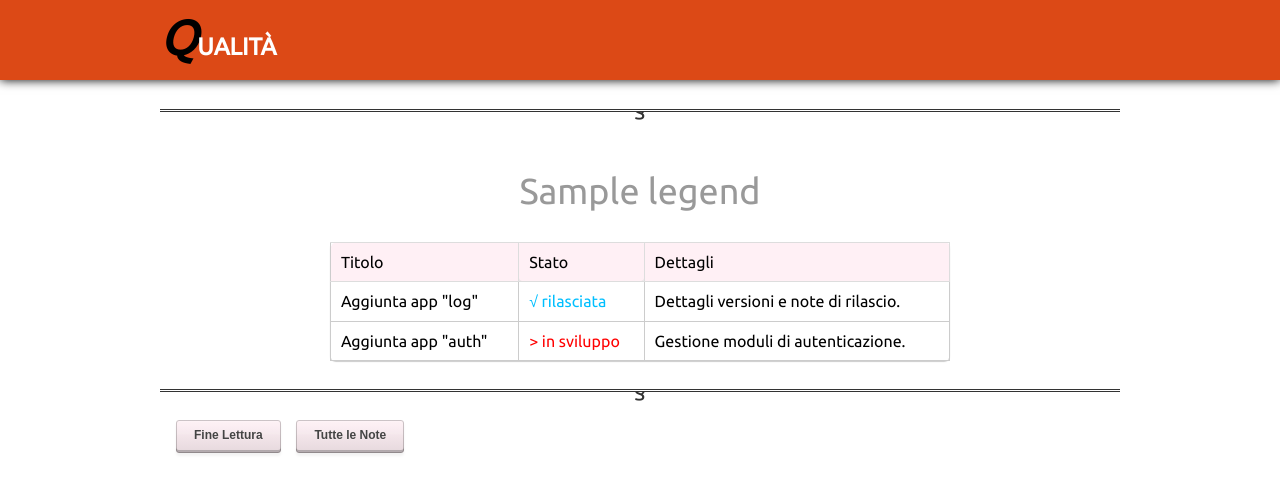
After one commit to flavoi/Qualita, a Django app: template log/templates/notes.html in a window 1280 px wide. The commit adds this page. Shown: the top 492 px of the page. Run offline with Django 3.2, Linux system fonts and the light colour scheme; data comes from the database, SQL or seed files in the repository; both versions use the stored data as it was after the commit; the template is opened without the code that fills it: values that come from a table or form of the project are taken from there, most other values are stand-ins (such as "Sample title", 1, 10 or a date in 2020); parts of the project's set-up code (start-up, migrations or seed data) failed here and were passed over.

Commit message:
Finalizzata app 'log'.

```diff
--- a/Qualita/settings.py
+++ b/Qualita/settings.py
@@ -129,6 +129,7 @@ INSTALLED_APPS = (
     'django.contrib.admin',
     'media',
     'core',
+    'log',
 )
 
 # A sample logging configuration. The only tangible logging
--- a/Qualita/urls.py
+++ b/Qualita/urls.py
@@ -5,13 +5,22 @@ from django.conf import settings
 from django.contrib import admin
 admin.autodiscover()
 
+# Generale
 urlpatterns = patterns('',
     url(r'^admin/', include(admin.site.urls)),
     url(r'^grappelli/', include('grappelli.urls')),
 )
 
+# App core
 urlpatterns += patterns('core',
     url(r'^$', 'views.render_to_home', name="home"),
+)
+
+# App log
+urlpatterns += patterns('log',
+    url(r'^note/$', 'views.notes', name="notes"),
+    url(r'^note/(?P<id_release>\d{1,10})/$', 'views.notes_detail', name="notes_detail"),
+    url(r'^note/sviluppo/$', 'views.notes_upcoming', name="notes_upcoming"),
 )
 
 if settings.DEBUG == True:
--- /dev/null
+++ b/log/models.py
@@ -0,0 +1,23 @@
+# Modelli per la gestione dello storico delle versioni
+from django.db import models
+import os, datetime
+
+# Raccoglitore di note per data e versione
+class Release(models.Model):
+    data_rilascio = models.DateField(verbose_name="Data di Rilascio", default=datetime.date.today())
+    versione = models.CharField(max_length=10)
+    class Meta:
+        verbose_name_plural = 'Release'
+    def __unicode__(self):
+        return u'v%s - %s' % (self.versione, self.data_rilascio.strftime('%d/%m/%Y'))
+
+# Dettaglio nota
+class Nota(models.Model):
+    titolo = models.CharField(max_length=40)
+    descrizione = models.TextField()
+    ultimata = models.IntegerField(choices=((1, "si"),(0, "no")), default=0)
+    release = models.ForeignKey(Release)
+    class Meta:
+        verbose_name_plural = "Note"
+    def __unicode__(self):
+        return u'%s' % self.titolo
--- /dev/null
+++ b/log/templates/notes.html
@@ -0,0 +1,50 @@
+{% extends "base.html" %}
+{% block title %}{{ pagename }}{% endblock %}
+{% block content %}
+    <hr class="style-eight" />
+
+    {% if nonews %}
+            <h2 class="title">Questo cantiere &egrave; vuoto</h2>
+                <p>Al momento <strong>non</strong> ci sono aggiornamenti in vista.</p>
+                <p>Puoi <strong><a href="{% url notes %}">visitare le note</a></strong> oppure <strong><a href="{% url home %}">tornare alla home.</p>
+            </div>
+    {% else %}
+        <div class="grid_12">
+            <h2 class="title">{{ legend }}</h2>
+        </div>
+        <div class="grid_8 push_2">
+            <table class="bordered">
+                <thead><tr>
+                    <th> Titolo </th>
+                    <th> Stato </th>
+                    <th> Dettagli </th>
+                </tr></thead>
+                <tbody>
+                {% for nota in notes %}
+                    <tr>
+                        <td>{{ nota.titolo }}</td>
+                        <td> {% if nota.ultimata %}
+                                <span style="color:deepSkyBlue;"> &radic; rilasciata</span>
+                            {% else %}
+                                <span style="color:red;">&gt; in sviluppo</span>
+                            {% endif %}
+                        </td>
+                        <td>{{ nota.descrizione }}</td>
+                    </tr>
+                {% endfor %}
+                </tbody>
+            </table>
+        </div>
+
+        <div class="clear"></div>
+
+        <hr class="style-eight" />
+
+        <div class="grid_12">
+            <a href="{% url home %}"><input class="button small square custom" type="button" title="Fine" value="Fine Lettura" /></a>
+            <a href="{% url notes %}"><input class="button small square custom" type="button" title="Note" value="Tutte le Note" /></a>
+            </div>
+    {% endif %}
+
+    <div class="clear"></div>
+{% endblock %}
--- a/media/static/css/base.css
+++ b/media/static/css/base.css
@@ -8,5 +8,6 @@
 @import url("./src/body.css");
 @import url("./src/form.css");
 @import url("./src/text.css");
+@import url("./src/tables.css");
 @import url("./960Grid/960.css");
 @import url("./960Grid/reset.css");
--- /dev/null
+++ b/media/static/css/src/tables.css
@@ -0,0 +1,88 @@
+/*
+    ===========================
+    Tabelle - Progetto Qualità
+    ===========================
+*/
+
+
+table {
+    *border-collapse: collapse; /* IE7 and lower */
+    border-spacing: 0;
+    width: 100%;
+    font-size: 14px;
+    margin-bottom: 30px;
+}
+
+.bordered {
+    border: solid #ccc 1px;
+    -moz-border-radius: 6px;
+    -webkit-border-radius: 6px;
+    border-radius: 6px;
+    -webkit-box-shadow: 0 1px 1px #ccc;
+    -moz-box-shadow: 0 1px 1px #ccc;
+    box-shadow: 0 1px 1px #ccc;
+}
+
+.bordered tr:hover {
+    background: #FAFAFA;
+    -o-transition: all 0.1s ease-in-out;
+    -webkit-transition: all 0.1s ease-in-out;
+    -moz-transition: all 0.1s ease-in-out;
+    -ms-transition: all 0.1s ease-in-out;
+    transition: all 0.1s ease-in-out;
+}
+
+.bordered td, .bordered th {
+    border-left: 1px solid #ccc;
+    border-top: 1px solid #ccc;
+    padding: 10px;
+    text-align: left;
+}
+
+.bordered th {
+    background-color: lavenderBlush;
+    border-radius: 3px;
+    margin: 30px 0;
+    border: 1px solid #DDD;
+    box-shadow: 0 1px 0 #DDD;
+}
+
+.bordered td:first-child, .bordered th:first-child {
+    border-left: none;
+}
+
+.bordered th:first-child {
+    -moz-border-radius: 6px 0 0 0;
+    -webkit-border-radius: 6px 0 0 0;
+    border-radius: 6px 0 0 0;
+}
+
+.bordered th:last-child {
+    -moz-border-radius: 0 6px 0 0;
+    -webkit-border-radius: 0 6px 0 0;
+    border-radius: 0 6px 0 0;
+}
+
+.bordered th:only-child{
+    -moz-border-radius: 6px 6px 0 0;
+    -webkit-border-radius: 6px 6px 0 0;
+    border-radius: 6px 6px 0 0;
+}
+
+.bordered tr:last-child td:first-child {
+    -moz-border-radius: 0 0 0 6px;
+    -webkit-border-radius: 0 0 0 6px;
+    border-radius: 0 0 0 6px;
+}
+
+.bordered tr:last-child td:last-child {
+    -moz-border-radius: 0 0 6px 0;
+    -webkit-border-radius: 0 0 6px 0;
+    border-radius: 0 0 6px 0;
+}
+
+table tr td a {
+    display:block;
+    text-decoration:none;
+    color:#777;
+}
--- a/media/static/css/src/text.css
+++ b/media/static/css/src/text.css
@@ -19,3 +19,16 @@ body { font-family: 'Ubuntu', sans-serif; }
     color:black;
     font-size:2.0em;
 }
+
+h2.title {
+    margin: 30px 0 0;
+    display: block;
+    -webkit-margin-before: 0.83em;
+    -webkit-margin-after: 0.83em;
+    -webkit-margin-start: 0px;
+    -webkit-margin-end: 0px;
+    text-align: center;
+    font-size: 36px;
+    font-weight: 300;
+    color: #999;
+}
```
Also changed, not shown: log/admin.py (added, +14 -0 lines), log/templates/releases.html (added, +46 -0 lines), log/tests.py (added, +16 -0 lines), log/views.py (added, +53 -0 lines), log/__init__.py (added), qualita.db, 6 other files.
